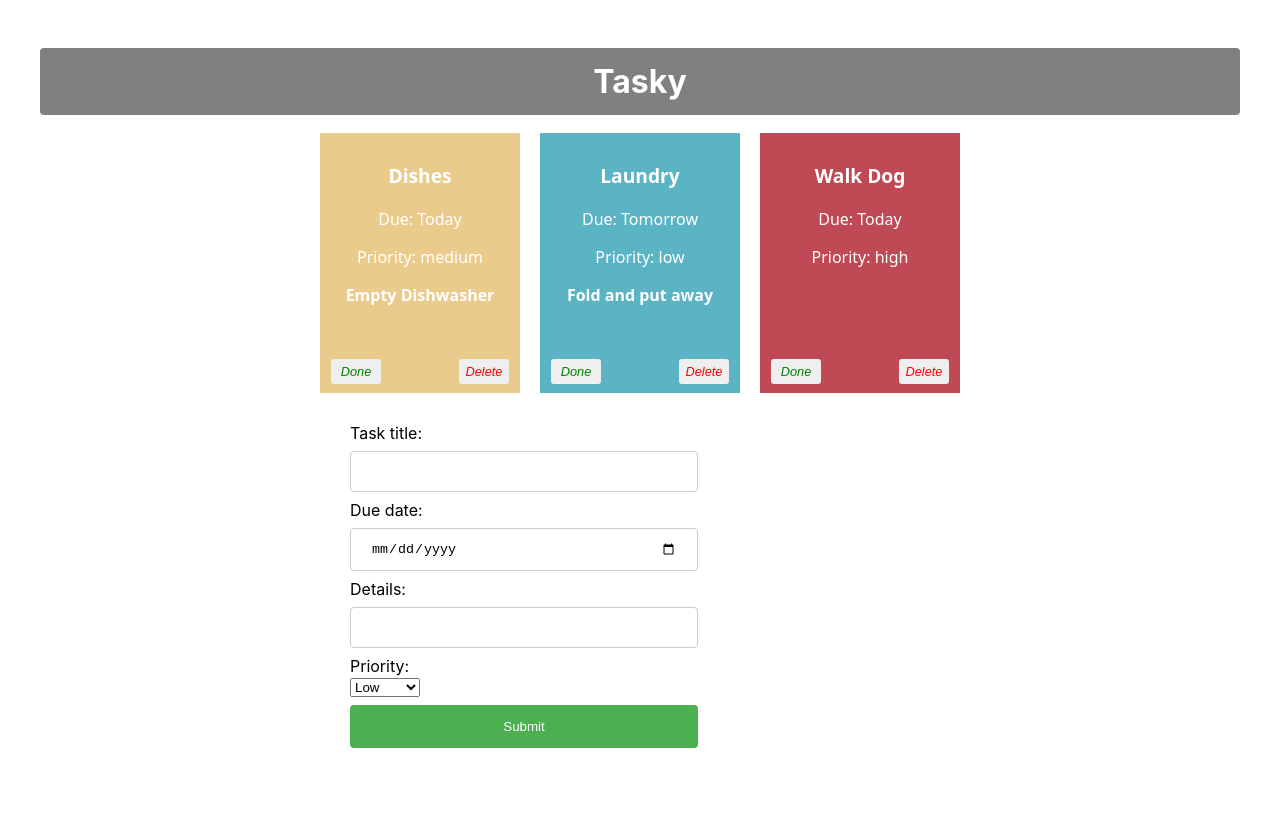
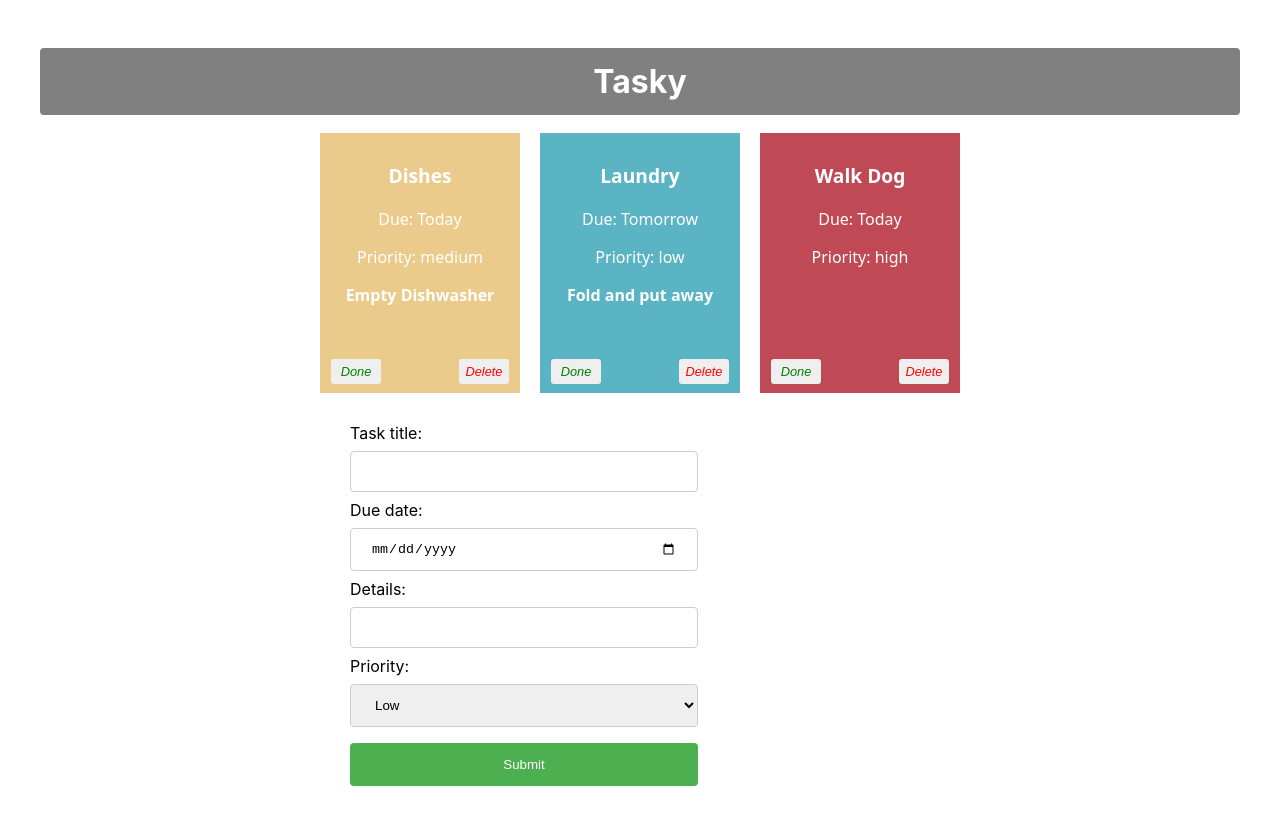
Before and after one commit to efjimm/react-labs, a React (Create React App) app in the folder tasky/: page / in a window 1280 px wide. Shown: the top 824 px of the page. Built offline with nearby package versions, Linux system fonts and the light colour scheme.

Commit message:
Style select input consistently

```diff
--- a/tasky/src/App.css
+++ b/tasky/src/App.css
@@ -64,7 +64,8 @@ button {
 }
 
 input[type=text],
-input[type=date] {
+input[type=date],
+select {
   width: 60%;
   padding: 12px 20px;
   margin: 8px 0;
```
